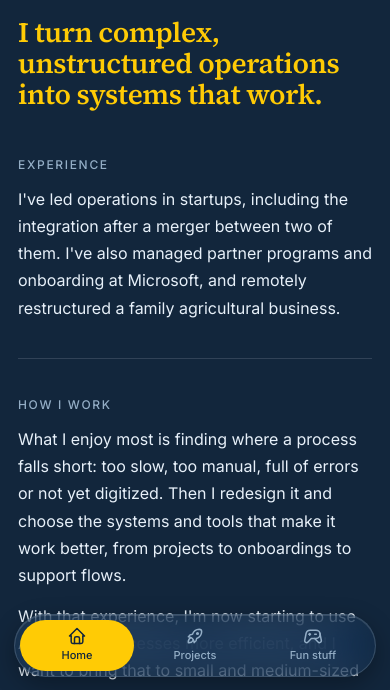
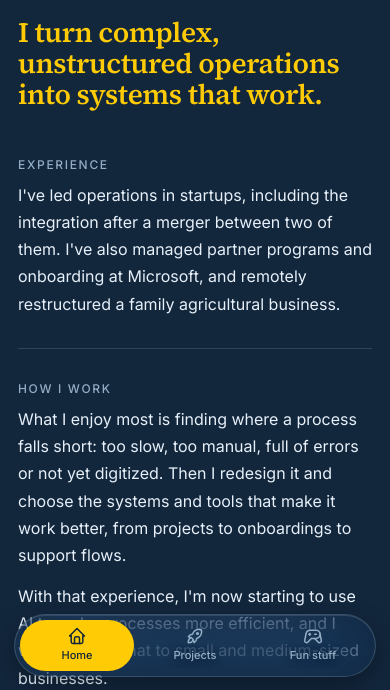
Before and after one commit to nachoh23-lgtm/nachoh23-lgtm.github.io, a plain HTML site: page index.html in a window 390 px wide. Shown: the part 153-843 px from the top of the page. Drawn offline with Linux system fonts and the light colour scheme.

Commit message:
Móvil: menos espacio entre bloques y títulos, barra inferior más transparente
Co-Authored-By: Claude Sonnet 5.5 <noreply@anthropic.com>
Claude-Session: https://claude.ai/code/session_01XkbjYD933stkYRNXZsd1vB

```diff
--- a/index.html
+++ b/index.html
@@ -102,8 +102,8 @@ svg.i{width:1em;height:1em;fill:none;stroke:currentColor;stroke-width:1.8;stroke
   .st{font-size:30px}
   .sm{font-size:16px;margin-top:14px}
   .t1+.sm{margin-top:14px}
-  .blk{margin-top:36px;padding-top:36px}
-  .lb{font-size:12px;margin-bottom:12px}
+  .blk{margin-top:30px;padding-top:30px}
+  .lb{font-size:12px;margin-bottom:8px}
   #v-home .t1+.blk{margin-top:44px;border-top:0;padding-top:0}
   .cbtn{font-size:13px;padding:6px 14px}
   .hl{font-size:20px;margin-top:28px}
@@ -114,10 +114,10 @@ svg.i{width:1em;height:1em;fill:none;stroke:currentColor;stroke-width:1.8;stroke
   .pj{grid-template-columns:minmax(0,1fr);gap:12px;margin-top:24px}
   .pc,.pc.soon{border-radius:20px;padding:18px}
   .card:active,.pill:active{background:var(--hb);color:var(--hf)}
-  .bb{display:flex;gap:4px;background:rgba(27,51,80,.42);-webkit-backdrop-filter:blur(18px) saturate(1.6);backdrop-filter:blur(18px) saturate(1.6);border:1px solid rgba(231,240,249,.16);border-radius:99px;padding:5px;position:fixed;left:14px;right:14px;bottom:max(14px,env(safe-area-inset-bottom));max-width:480px;margin:0 auto;box-shadow:0 8px 24px rgba(0,0,0,.3),inset 0 1px 0 rgba(255,255,255,.12)}
-  .bb a{flex:1;display:flex;flex-direction:column;align-items:center;justify-content:center;gap:1px;font-size:11px;font-weight:500;color:var(--mu);padding:6px 8px;border-radius:99px;min-height:48px}
+  .bb{display:flex;gap:4px;background:rgba(27,51,80,.26);-webkit-backdrop-filter:blur(28px) saturate(1.8);backdrop-filter:blur(28px) saturate(1.8);border:1px solid rgba(231,240,249,.16);border-radius:99px;padding:5px;position:fixed;left:14px;right:14px;bottom:max(14px,env(safe-area-inset-bottom));max-width:480px;margin:0 auto;box-shadow:0 8px 24px rgba(0,0,0,.3),inset 0 1px 0 rgba(255,255,255,.12)}
+  .bb a{text-shadow:0 1px 8px rgba(8,20,34,.7);flex:1;display:flex;flex-direction:column;align-items:center;justify-content:center;gap:1px;font-size:11px;font-weight:500;color:var(--mu);padding:6px 8px;border-radius:99px;min-height:48px}
   .bb a svg{font-size:20px}
-  .bb a[aria-current=page]{background:var(--hb);color:var(--hf)}
+  .bb a[aria-current=page]{background:var(--hb);color:var(--hf);text-shadow:none}
 }
 @media(prefers-reduced-motion:reduce){*{transition:none!important}html{scroll-behavior:auto}}
 </style>
```
